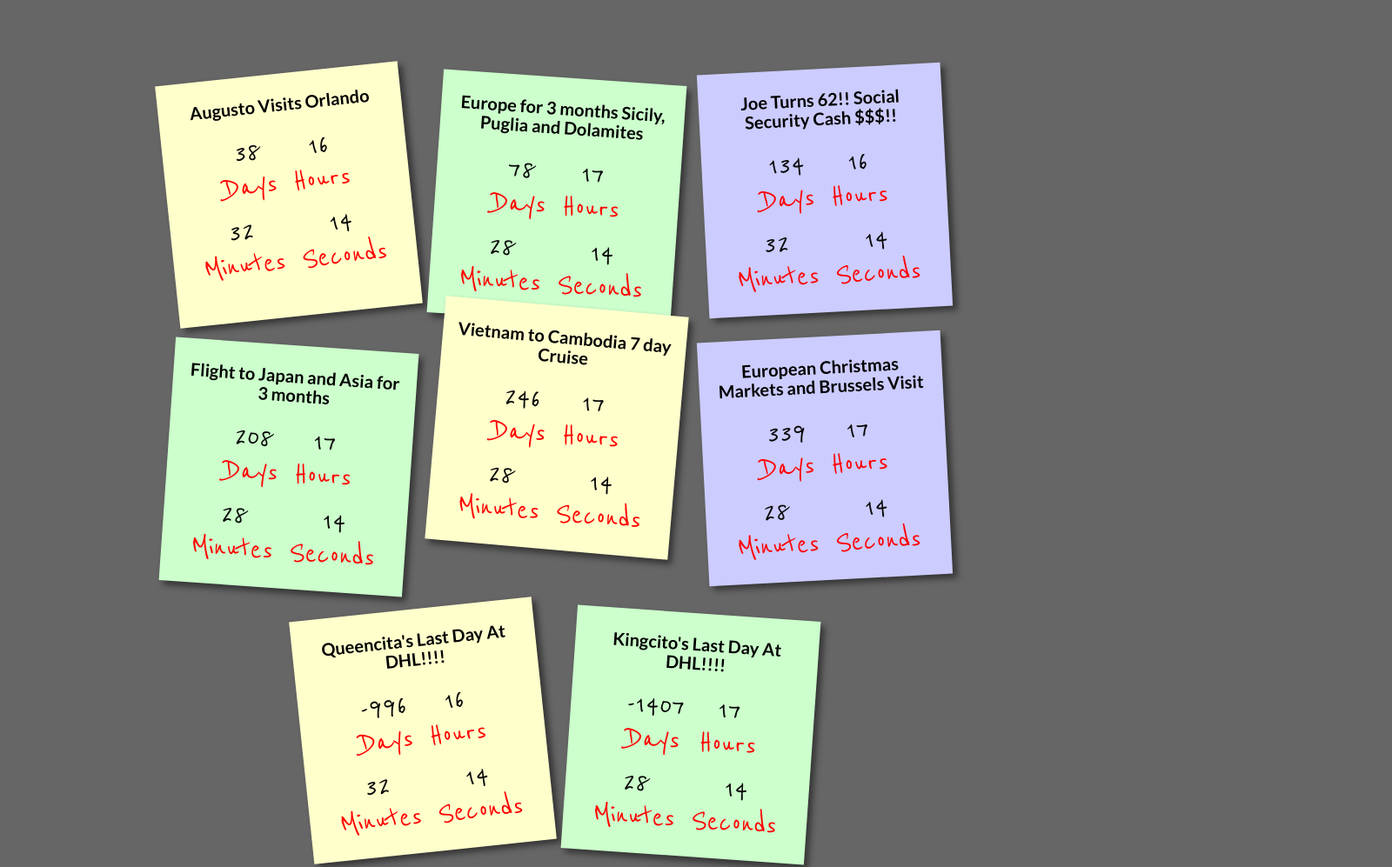
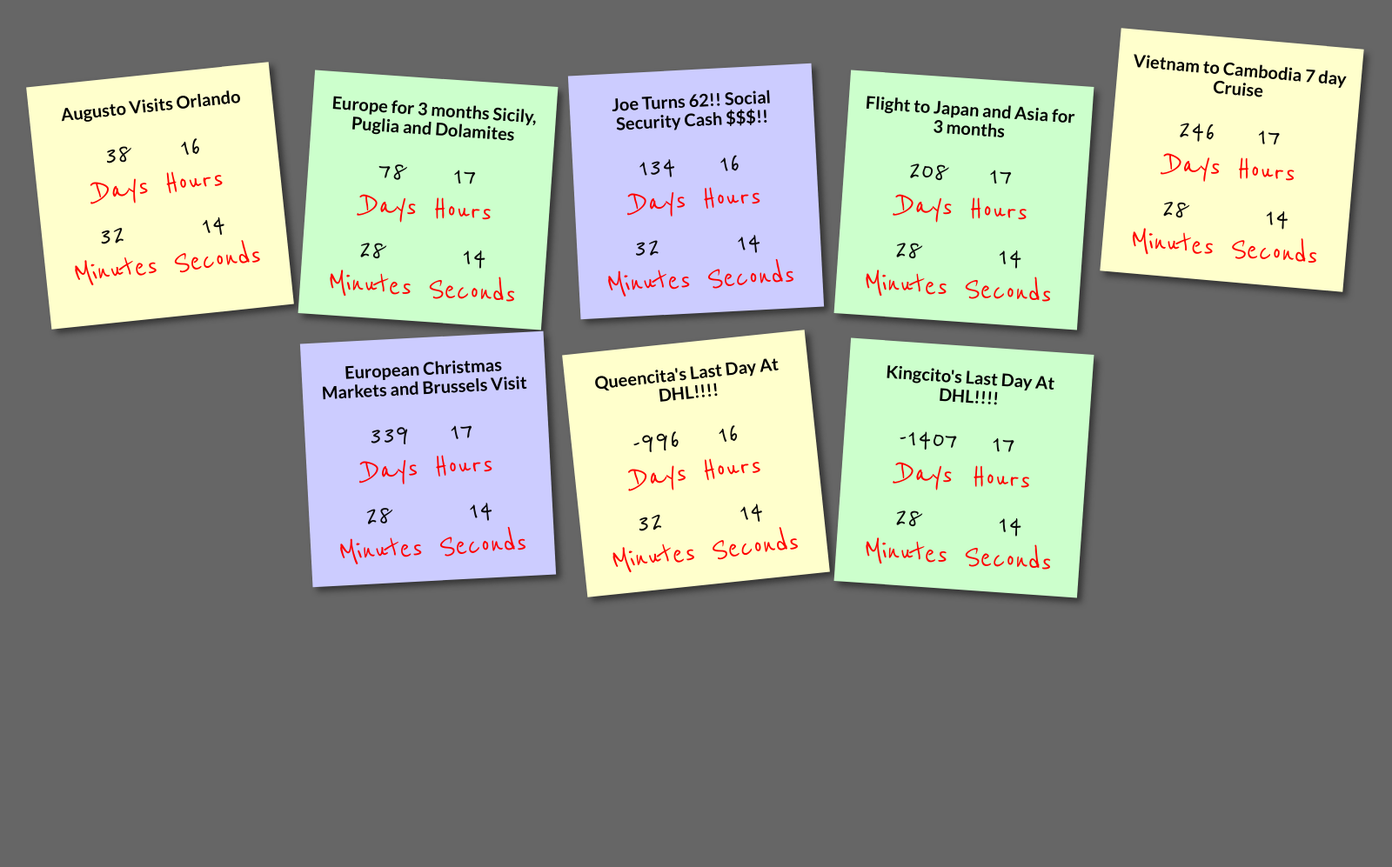
Before and after one commit to lagerbeer/countdown, a plain HTML site: page Travel_page2.html in a window 1280 px wide. Shown: the top 997 px of the page at 87% size, 1600 px wide, since content can reach past the window. After the commit the page ends 800 px from the top, so only its background shows below. Drawn offline with nearby package versions, Linux system fonts and the light colour scheme.

Commit message:
Add files via upload

```diff
--- a/Travel_page2.html
+++ b/Travel_page2.html
@@ -9,9 +9,7 @@
 
 <script src="https://ajax.googleapis.com/ajax/libs/jquery/2.1.3/jquery.min.jss"></script>
 <script src="https://netdna.bootstrapcdn.com/bootstrap/3.3.4/js/bootstrap.min.js"></script>
-<link rel="stylesheet" type="text/css" href="http://netdna.bootstrapcdn.com/bootstrap/3.3.4/css/bootstrap.min.css">
-
-
+<link rel="stylesheet" type="text/css" href="https://netdna.bootstrapcdn.com/bootstrap/3.3.4/css/bootstrap.min.css">
 
 
 <script>
@@ -80,7 +78,7 @@ setInterval(function() { makeTimer(); }, 1000);
 
   <style type="text/css">
     body {
-      padding-top: 40px;
+      padding-top: 41px;
     }
     .starter-template {
       padding: 30px 15px;
@@ -92,7 +90,7 @@ setInterval(function() { makeTimer(); }, 1000);
       margin-right: auto;
     }
     #btn-reset {
-      margin-right: 40px;
+      margin-right: 41px;
     }
     #clock {
       margin-bottom: 0;
@@ -103,7 +101,7 @@ setInterval(function() { makeTimer(); }, 1000);
 
     body {
       font-family: 'Reenie Beanie', cursive;
-      width: 1200px;
+      width: 1600px;
       margin: 0 auto;
       text-align: center;
       color: rgb(244, 10, 10);
@@ -114,30 +112,30 @@ setInterval(function() { makeTimer(); }, 1000);
     div {
       display: inline-block;
       line-height: 1;
-      padding: 40px;
-      font-size: 40px;
+      padding: 41px;
+      font-size: 41px;
     }
 
     span {
       display: block;
-      font-size: 40px;
+      font-size: 41px;
       color: rgb(240, 6, 6);
     }
 
     #days {
-      font-size: 40px;
+      font-size: 41px;
       color: #080808;
     }
     #hours {
-      font-size: 40px;
+      font-size: 41px;
       color: #080808;
     }
     #minutes {
-      font-size: 40px;
+      font-size: 41px;
       color: #080808;
     }
     #seconds {
-      font-size: 40px;
+      font-size: 41px;
       color: #080808;
     }
     </style>
@@ -146,7 +144,7 @@ setInterval(function() { makeTimer(); }, 1000);
 
         body {
           font-family: 'Reenie Beanie', cursive;
-          width: 1200px;
+          width: 1600px;
           margin: 0 auto;
           text-align: center;
           color: rgb(251, 11, 11);
@@ -157,30 +155,30 @@ setInterval(function() { makeTimer(); }, 1000);
         div {
           display: inline-block;
           line-height: 1;
-          padding: 40px;
-          font-size: 40px;
+          padding: 41px;
+          font-size: 41px;
         }
 
         span {
           display: block;
-          font-size: 40px;
+          font-size: 41px;
           color: red;
         }
 
         #days2 {
-          font-size: 40px;
+          font-size: 41px;
           color: #080808;
         }
         #hours2 {
-          font-size: 40px;
+          font-size: 41px;
           color: #080808;
         }
         #minutes2 {
-          font-size: 40px;
+          font-size: 41px;
           color: #080808;
         }
         #seconds2 {
-          font-size: 40px;
+          font-size: 41px;
           color: #080808;
         }
         </style>
@@ -252,7 +250,7 @@ setInterval(function() { makeTimer4(); }, 1000);
 
   <style type="text/css">
     body {
-      padding-top: 40px;
+      padding-top: 41px;
     }
     .starter-template {
       padding: 30px 15px;
@@ -264,7 +262,7 @@ setInterval(function() { makeTimer4(); }, 1000);
       margin-right: auto;
     }
     #btn-reset {
-      margin-right: 40px;
+      margin-right: 41px;
     }
     #clock {
       margin-bottom: 0;
@@ -275,7 +273,7 @@ setInterval(function() { makeTimer4(); }, 1000);
 
     body {
       font-family: 'Reenie Beanie', cursive;
-      width: 1200px;
+      width: 1600px;
       margin: 0 auto;
       text-align: center;
       color: red;
@@ -286,30 +284,30 @@ setInterval(function() { makeTimer4(); }, 1000);
     div {
       display: inline-block;
       line-height: 1;
-      padding: 40px;
-      font-size: 40px;
+      padding: 41px;
+      font-size: 41px;
     }
 
     span {
       display: block;
-      font-size: 40px;
+      font-size: 41px;
       color: red;
     }
 
     #days4 {
-      font-size: 40px;
+      font-size: 41px;
       color: #080808;
     }
     #hours4 {
-      font-size: 40px;
+      font-size: 41px;
       color: #080808;
     }
     #minutes4 {
-      font-size: 40px;
+      font-size: 41px;
       color: #080808;
     }
     #seconds4 {
-      font-size: 40px;
+      font-size: 41px;
       color: #080808;
     }
     </style>
@@ -318,7 +316,7 @@ setInterval(function() { makeTimer4(); }, 1000);
 
         body {
           font-family: 'Reenie Beanie', cursive;
-          width: 1200px;
+          width: 1600px;
           margin: 0 auto;
           text-align: center;
           color: red;
@@ -330,29 +328,29 @@ setInterval(function() { makeTimer4(); }, 1000);
           display: inline-block;
           line-height: 1;
           padding: 5px;
-          font-size: 40px;
+          font-size: 41px;
         }
 
         span {
           display: block;
-          font-size: 40px;
+          font-size: 41px;
           color: red;
         }
 
         #days3 {
-          font-size: 40px;
+          font-size: 41px;
           color: #080808;
         }
         #hours3 {
-          font-size: 40px;
+          font-size: 41px;
           color: #080808;
         }
         #minutes3 {
-          font-size: 40px;
+          font-size: 41px;
           color: #080808;
         }
         #seconds3 {
-          font-size: 40px;
+          font-size: 41px;
           color: #080808;
         }
         </style>
@@ -425,7 +423,7 @@ setInterval(function() { makeTimer5(); }, 1000);
 
   <style type="text/css">
     body {
-      padding-top: 40px;
+      padding-top: 41px;
     }
     .starter-template {
       padding: 30px 15px;
@@ -437,7 +435,7 @@ setInterval(function() { makeTimer5(); }, 1000);
       margin-right: auto;
     }
     #btn-reset {
-      margin-right: 40px;
+      margin-right: 41px;
     }
     #clock {
       margin-bottom: 0;
@@ -448,7 +446,7 @@ setInterval(function() { makeTimer5(); }, 1000);
 
     body {
       font-family: 'Reenie Beanie', cursive;
-      width: 1200px;
+      width: 1600px;
       margin: 0 auto;
       text-align: center;
       color: red;
@@ -459,30 +457,30 @@ setInterval(function() { makeTimer5(); }, 1000);
     div {
       display: inline-block;
       line-height: 1;
-      padding: 40px;
-      font-size: 40px;
+      padding: 41px;
+      font-size: 41px;
     }
 
     span {
       display: block;
-      font-size: 40px;
+      font-size: 41px;
       color: red;
     }
 
     #days6 {
-      font-size: 40px;
+      font-size: 41px;
       color: #080808;
     }
     #hours6 {
-      font-size: 40px;
+      font-size: 41px;
       color: #080808;
     }
     #minutes6 {
-      font-size: 40px;
+      font-size: 41px;
       color: #080808;
     }
     #seconds6 {
-      font-size: 40px;
+      font-size: 41px;
       color: #080808;
     }
     </style>
@@ -491,7 +489,7 @@ setInterval(function() { makeTimer5(); }, 1000);
 
         body {
           font-family: 'Reenie Beanie', cursive;
-          width: 1200px;
+          width: 1600px;
           margin: 0 auto;
           text-align: center;
           color: rgb(255, 255, 255);
@@ -502,30 +500,30 @@ setInterval(function() { makeTimer5(); }, 1000);
         div {
           display: inline-block;
           line-height: 1;
-          padding: 40px;
-          font-size: 40px;
+          padding: 41px;
+          font-size: 41px;
         }
 
         span {
           display: block;
-          font-size: 40px;
+          font-size: 41px;
           color: red;
         }
 
         #days5 {
-          font-size: 40px;
+          font-size: 41px;
           color: #080808;
         }
         #hours5 {
-          font-size: 40px;
+          font-size: 41px;
           color: #080808;
         }
         #minutes5 {
-          font-size: 40px;
+          font-size: 41px;
           color: #080808;
         }
         #seconds5 {
-          font-size: 40px;
+          font-size: 41px;
           color: #080808;
         }
         </style>
@@ -597,7 +595,7 @@ setInterval(function() { makeTimer8(); }, 1000);
 
   <style type="text/css">
     body {
-      padding-top: 40px;
+      padding-top: 41px;
     }
     .starter-template {
       padding: 30px 15px;
@@ -609,7 +607,7 @@ setInterval(function() { makeTimer8(); }, 1000);
       margin-right: auto;
     }
     #btn-reset {
-      margin-right: 40px;
+      margin-right: 41px;
     }
     #clock {
       margin-bottom: 0;
@@ -620,7 +618,7 @@ setInterval(function() { makeTimer8(); }, 1000);
 
     body {
       font-family: 'Reenie Beanie', cursive;
-      width: 1200px;
+      width: 1600px;
       margin: 0 auto;
       text-align: center;
       color: red;
@@ -631,30 +629,30 @@ setInterval(function() { makeTimer8(); }, 1000);
     div {
       display: inline-block;
       line-height: 1;
-      padding: 40px;
-      font-size: 40px;
+      padding: 41px;
+      font-size: 41px;
     }
 
     span {
       display: block;
-      font-size: 40px;
+      font-size: 41px;
       color: red;
     }
 
     #days8 {
-      font-size: 40px;
+      font-size: 41px;
       color: #080808;
     }
     #hours8 {
-      font-size: 40px;
+      font-size: 41px;
       color: #080808;
     }
     #minutes8 {
-      font-size: 40px;
+      font-size: 41px;
       color: #080808;
     }
     #seconds8 {
-      font-size: 40px;
+      font-size: 41px;
       color: #080808;
     }
     </style>
@@ -663,7 +661,7 @@ setInterval(function() { makeTimer8(); }, 1000);
 
         body {
           font-family: 'Reenie Beanie', cursive;
-          width: 1200px;
+          width: 1600px;
           margin: 0 auto;
           text-align: center;
           color: rgb(231, 18, 18);
@@ -675,29 +673,29 @@ setInterval(function() { makeTimer8(); }, 1000);
           display: inline-block;
           line-height: 1;
           padding: 5px;
-          font-size: 40px;
+          font-size: 41px;
         }
 
         span {
           display: block;
-          font-size: 40px;
+          font-size: 41px;
           color: red;
         }
 
         #days7 {
-          font-size: 40px;
+          font-size: 41px;
           color: #080808;
         }
         #hours7 {
-          font-size: 40px;
+          font-size: 41px;
           color: #080808;
         }
         #minutes7 {
-          font-size: 40px;
+          font-size: 41px;
           color: #080808;
         }
         #seconds7 {
-          font-size: 40px;
+          font-size: 41px;
           color: #080808;
         }
         </style>
@@ -778,7 +776,7 @@ ul li:nth-child(3n) a{
 ul li:nth-child(5n) a{
   transform:rotate(5deg);
   position:relative;
-  top:-40px;
+  top:-41px;
 }
 
 ul li a:hover,ul li a:focus{
```
